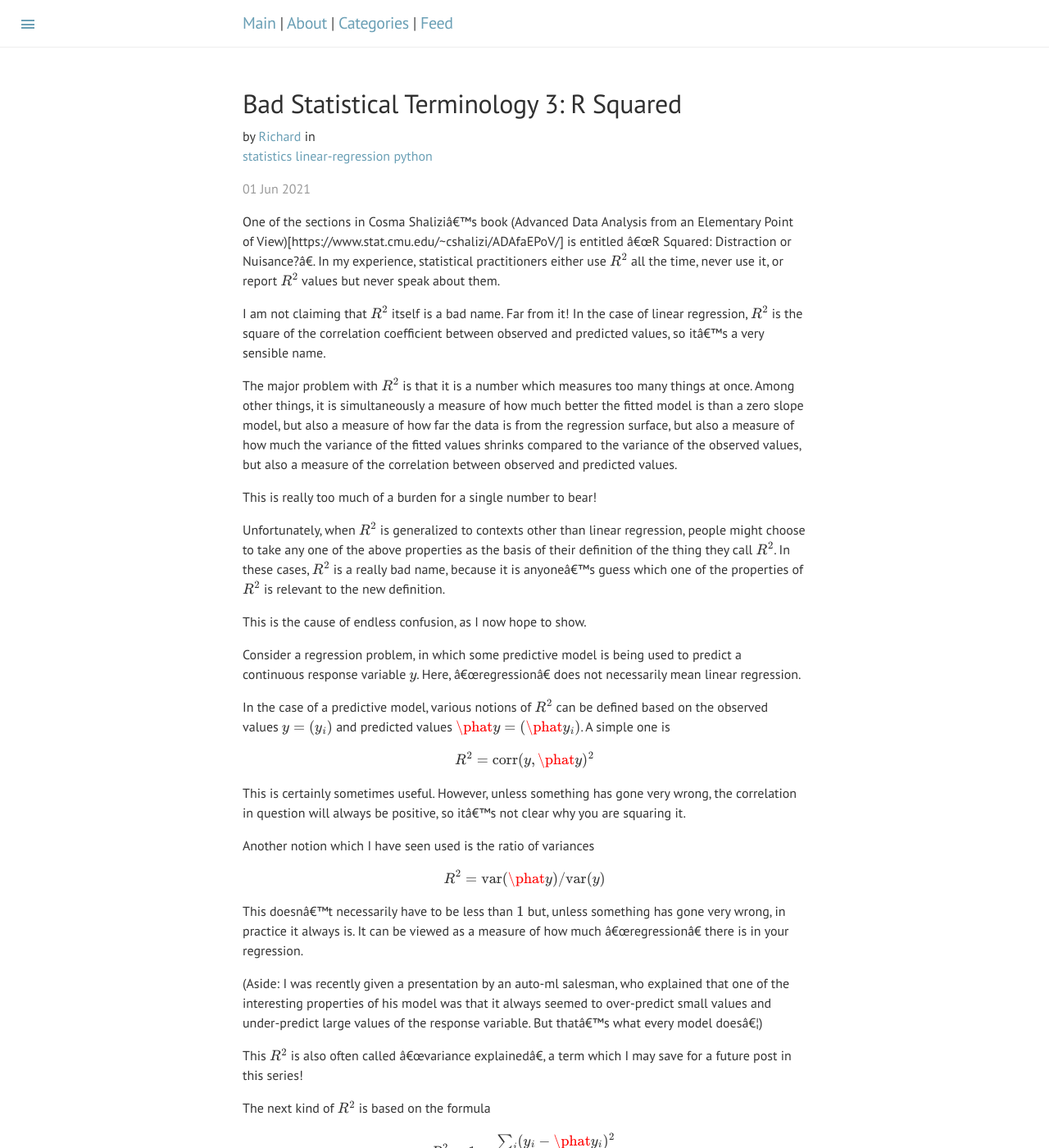
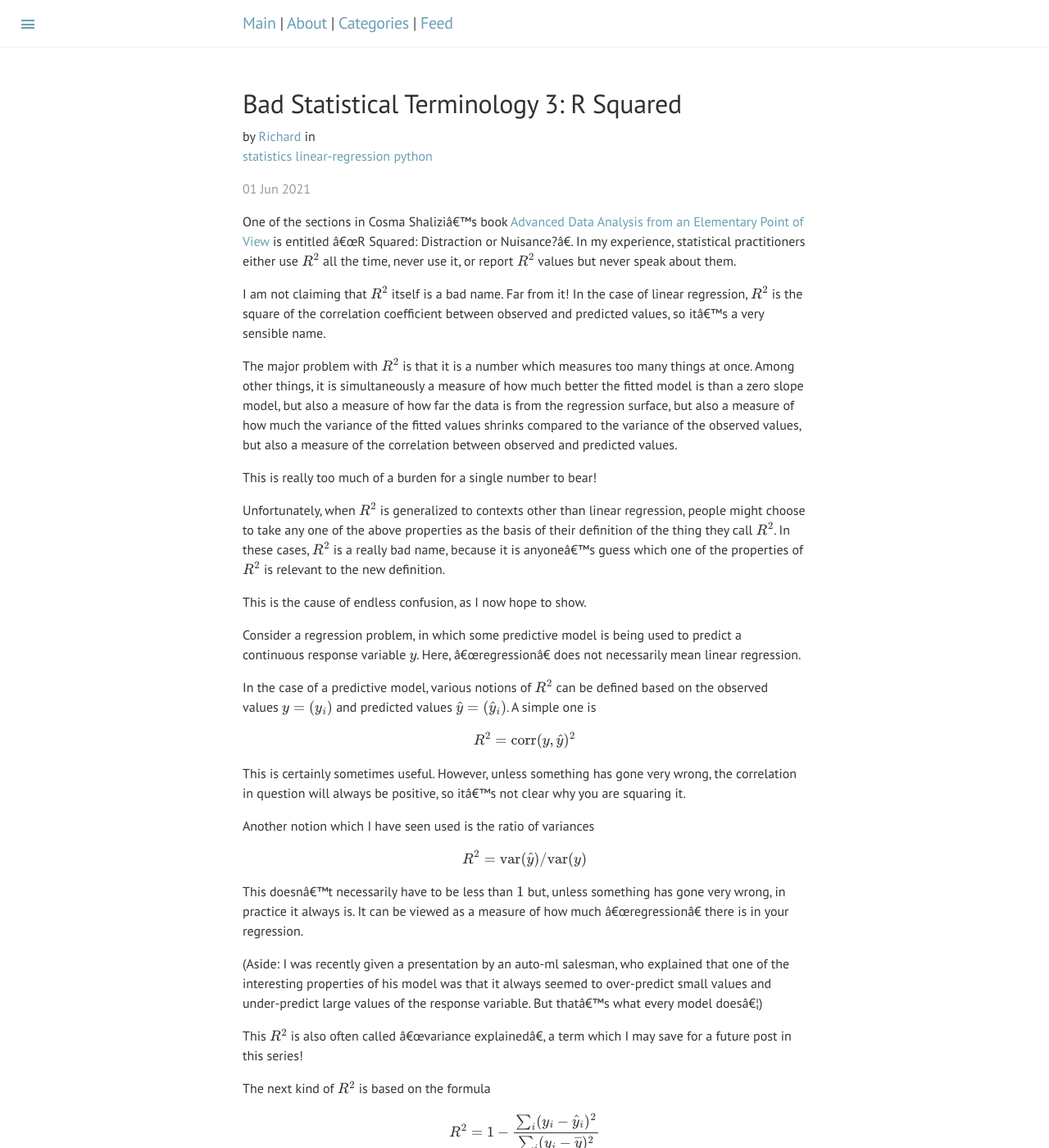
Before and after one commit to datascienceconfidential/datascienceconfidential.github.io, a Jekyll site: the page built from _posts/2021-06-01-r-squared.md, in a window 1280 px wide and 1400 px high. Shown: the whole window at 82% size. Built offline with Jekyll 4.4.1, drawn with Linux system fonts in a browser that asks for light colours; formulas are drawn with MathJax 3; a script that is not in the unit is left out; comment, search, counter and statistics services are not loaded; some of the changed text lies outside the part shown.

Commit message:
phat macro replaced by hat

```diff
--- a/_posts/2021-06-01-r-squared.md
+++ b/_posts/2021-06-01-r-squared.md
@@ -8,7 +8,7 @@ author: Richard
 categories: statistics linear-regression python
 published: true
 ---
-One of the sections in Cosma Shalizi's book (Advanced Data Analysis from an Elementary Point of View)[https://www.stat.cmu.edu/~cshalizi/ADAfaEPoV/] is entitled "R Squared: Distraction or Nuisance?". In my experience, statistical practitioners either use $R^2$ all the time, never use it, or report $R^2$ values but never speak about them.
+One of the sections in Cosma Shalizi's book [Advanced Data Analysis from an Elementary Point of View](https://www.stat.cmu.edu/~cshalizi/ADAfaEPoV/) is entitled "R Squared: Distraction or Nuisance?". In my experience, statistical practitioners either use $R^2$ all the time, never use it, or report $R^2$ values but never speak about them.
 
 I am not claiming that $R^2$ itself is a bad name. Far from it! In the case of linear regression, $R^2$ is the square of the correlation coefficient between observed and predicted values, so it's a very sensible name.
 
@@ -22,15 +22,15 @@ This is the cause of endless confusion, as I now hope to show.
 
 Consider a regression problem, in which some predictive model is being used to predict a continuous response variable $y$. Here, "regression" does not necessarily mean linear regression.
 
-In the case of a predictive model, various notions of $R^2$ can be defined based on the observed values $y=(y_i)$ and predicted values $\phat{y} = (\phat{y}_i)$. A simple one is
+In the case of a predictive model, various notions of $R^2$ can be defined based on the observed values $y=(y_i)$ and predicted values $\hat{y} = (\hat{y}_i)$. A simple one is
 
-$$R^2 = \mathrm{corr}(y, \phat{y})^2$$
+$$R^2 = \mathrm{corr}(y, \hat{y})^2$$
 
 This is certainly sometimes useful. However, unless something has gone very wrong, the correlation in question will always be positive, so it's not clear why you are squaring it.
 
 Another notion which I have seen used is the ratio of variances
 
-$$R^2 = \mathrm{var}(\phat{y})/\mathrm{var}(y)$$
+$$R^2 = \mathrm{var}(\hat{y})/\mathrm{var}(y)$$
 
 This doesn't necessarily have to be less than $1$ but, unless something has gone very wrong, in practice it always is. It can be viewed as a measure of how much "regression" there is in your regression.
 
@@ -40,7 +40,7 @@ This $R^2$ is also often called "variance explained", a term which I may save fo
 
 The next kind of $R^2$ is based on the formula
 
-$$R^2 = 1 - \frac{\sum_i(y_i - \phat{y}_i)^2}{\sum_i (y_i - \overline{y})^2 }$$
+$$R^2 = 1 - \frac{\sum_i(y_i - \hat{y}_i)^2}{\sum_i (y_i - \overline{y})^2 }$$
 
 which measures how much better the fitted model is than the model which just predicts the mean value $\overline{y}$ for every observation. This formula is used verbatim to define `r2_score` in scikit-learn.
 
@@ -50,11 +50,11 @@ This $R^2$ can also be negative, as explained in scikit-learn's help pages, whic
 
 But there is a special circle of hell reserved for the next $R^2$, which is the $R^2$ for linear regression constrained to go through the origin (regression without intercept). This is defined by
 
-$$R^2 = 1 - \frac{ \sum_i (y_i - \phat{y}_i)^2 }{ \sum_i y_i^2 }$$
+$$R^2 = 1 - \frac{ \sum_i (y_i - \hat{y}_i)^2 }{ \sum_i y_i^2 }$$
 
-The motivation for this definition is that you are comparing your fitted model with a null model, but the null model is $\phat{y} = 0$ instead of $\phat{y} = \overline{y}$.
+The motivation for this definition is that you are comparing your fitted model with a null model, but the null model is $\hat{y} = 0$ instead of $\hat{y} = \overline{y}$.
 
-The reason why it is very bad to call this quantity $R^2$ is because it measures something completely different to the $R^2$ for a regression with intercept. It often has a much larger value, because it's much easier to beat the $\phat{y} = 0$ model than the $\phat{y} = \overline{y}$ model.
+The reason why it is very bad to call this quantity $R^2$ is because it measures something completely different to the $R^2$ for a regression with intercept. It often has a much larger value, because it's much easier to beat the $\hat{y} = 0$ model than the $\hat{y} = \overline{y}$ model.
 
 But the fact that it has the same name often leads people to think it means the same thing, and therefore that they are achieving great results with their intercept-free regression.
 
```
